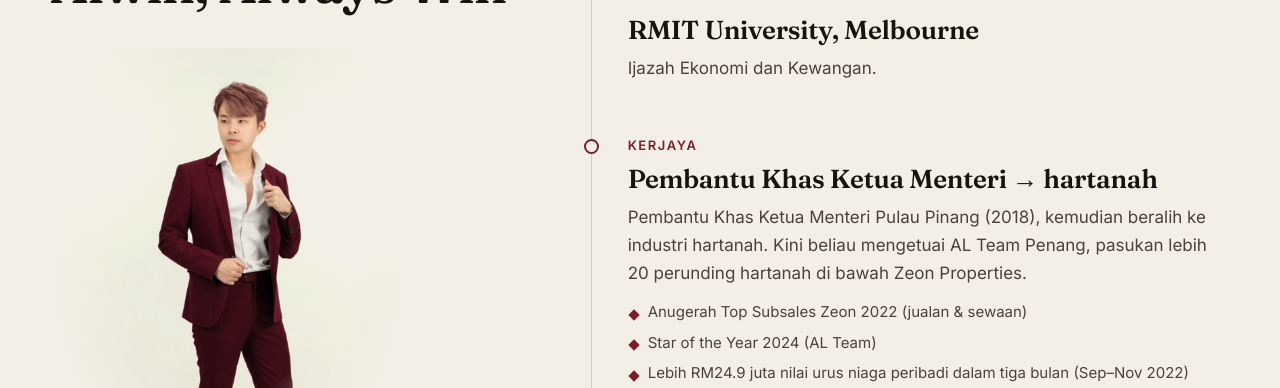
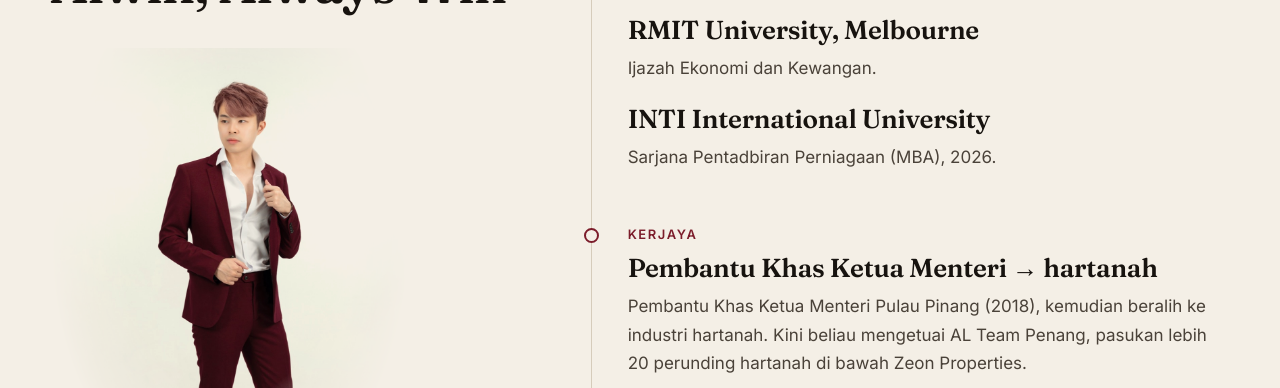
Before and after one commit to edent95/Alwin, a website: page index.html in a window 1280 px wide. Shown: the part 4084-4472 px from the top of the page. Drawn offline with Linux system fonts and the light colour scheme.

Commit message:
feat: mention INTI MBA (2026) in Journey education
Co-Authored-By: Claude Opus 5.5 <noreply@anthropic.com>

```diff
--- a/index.html
+++ b/index.html
@@ -59,7 +59,7 @@
         "url": "https://alwinlim.com/",
         "image": "https://alwinlim.com/images/alwin.jpg",
         "address": { "@type": "PostalAddress", "addressRegion": "Pulau Pinang", "addressCountry": "MY" },
-        "alumniOf": { "@type": "CollegeOrUniversity", "name": "RMIT University", "address": "Melbourne, Australia" },
+        "alumniOf": [{ "@type": "CollegeOrUniversity", "name": "RMIT University", "address": "Melbourne, Australia" }, { "@type": "CollegeOrUniversity", "name": "INTI International University", "address": "Malaysia" }],
         "memberOf": { "@type": "Organization", "name": "DAPSY Bukit Bendera" },
         "worksFor": { "@type": "Organization", "name": "Zeon Properties", "url": "https://www.zeonproperties.com.my/" },
         "sameAs": [
@@ -290,6 +290,8 @@
             <h3>RMIT University, Melbourne</h3>
           </div>
           <p data-ms="Ijazah Ekonomi dan Kewangan." data-en="Degree in Economics and Finance." data-zh="经济与金融系毕业。">Ijazah Ekonomi dan Kewangan.</p>
+          <h3 class="edu-next">INTI International University</h3>
+          <p data-ms="Sarjana Pentadbiran Perniagaan (MBA), 2026." data-en="Master of Business Administration (MBA), 2026." data-zh="工商管理硕士（MBA），2026 年。">Sarjana Pentadbiran Perniagaan (MBA), 2026.</p>
         </li>
         <li class="reveal">
           <span class="when" data-ms="Kerjaya" data-en="Career" data-zh="职业">Kerjaya</span>
--- a/styles.css
+++ b/styles.css
@@ -317,6 +317,7 @@ html[lang="zh"] .pull p { font-family: var(--serif-zh); font-weight: 600; line-h
 .job-link .arrow { width: 14px; height: 14px; flex: none; }
 .edu { display: flex; flex-direction: column; gap: 12px; }
 .edu img { height: 34px; width: auto; align-self: flex-start; margin-top: 8px; }
+.timeline h3.edu-next { margin-top: 22px; }
 
 /* ---------- Footer ---------- */
 .footer { background: var(--ink); color: #d9d1c5; padding: 104px 0 48px; }
```
Also changed, not shown: 1 other file.
